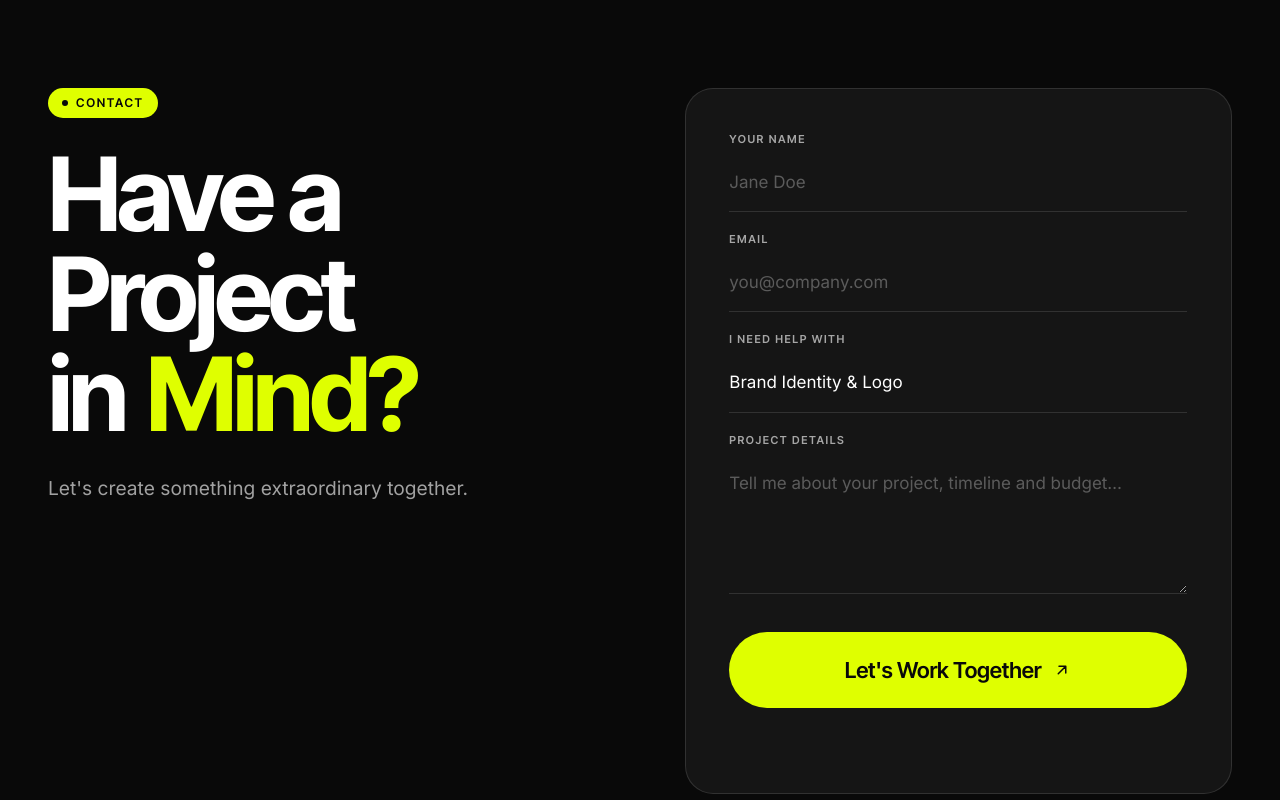
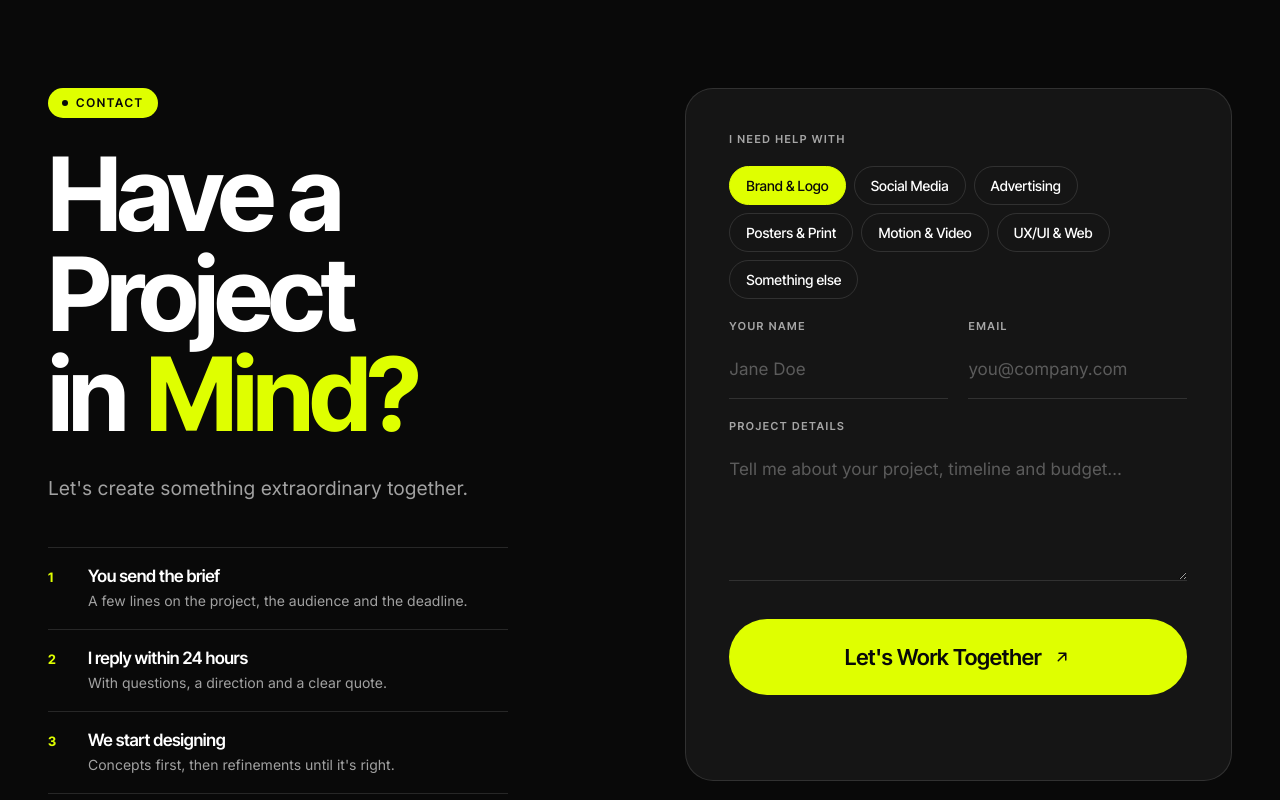
Before and after one commit to saadmnaouar9/portfolio-2, a plain HTML site: page index.html in a window 1280 px wide. Shown: the part 9660-10460 px from the top of the page. Drawn offline with Linux system fonts and the light colour scheme; animation ran at ten frames a second.

Commit message:
Redesign contact section: service chips, next-steps list, two-column fields
Co-Authored-By: Claude Sonnet 5.5 <noreply@anthropic.com>

```diff
--- a/index.html
+++ b/index.html
@@ -239,6 +239,12 @@
       <h2 class="h2 h2--xl reveal">Have a Project<br>in <em>Mind?</em></h2>
       <p class="lead reveal">Let's create something extraordinary together.</p>
 
+      <ol class="next reveal" aria-label="What happens next">
+        <li><b>You send the brief</b><span>A few lines on the project, the audience and the deadline.</span></li>
+        <li><b>I reply within 24 hours</b><span>With questions, a direction and a clear quote.</span></li>
+        <li><b>We start designing</b><span>Concepts first, then refinements until it's right.</span></li>
+      </ol>
+
       <div class="contact__links reveal">
         <a class="mail" data-link="email" href="#"><small>Email</small><span data-text="email">hello@yourdomain.com</span></a>
         <a class="btn btn--wa magnetic" data-link="whatsapp" href="#" target="_blank" rel="noopener"><svg viewBox="0 0 24 24" aria-hidden="true"><path d="M20 12a8 8 0 01-11.7 7L4 20l1.1-4.1A8 8 0 1120 12z"/><path d="M9 9c0 3 3 6 6 6l1-1.5-2-1-1 .8c-.8-.4-1.7-1.300-2-2l.8-1-1-2z"/></svg><span>WhatsApp</span></a>
@@ -251,12 +257,19 @@
     </div>
 
     <form class="form reveal" id="form" novalidate>
-      <div class="field"><label for="f-name">Your name</label><input id="f-name" name="name" type="text" autocomplete="name" required placeholder="Jane Doe"></div>
-      <div class="field"><label for="f-email">Email</label><input id="f-email" name="email" type="email" autocomplete="email" required placeholder="you@company.com"></div>
-      <div class="field"><label for="f-type">I need help with</label>
-        <select id="f-type" name="type">
-          <option>Brand Identity &amp; Logo</option><option>Social Media Design</option><option>Advertising &amp; Campaign</option><option>Posters, Flyers &amp; Print</option><option>Motion Graphics / Video</option><option>UX/UI &amp; Web</option><option>Something else</option>
-        </select>
+      <fieldset class="field chips">
+        <legend>I need help with</legend>
+        <label><input type="radio" name="type" value="Brand Identity &amp; Logo" checked><span>Brand &amp; Logo</span></label>
+        <label><input type="radio" name="type" value="Social Media Design"><span>Social Media</span></label>
+        <label><input type="radio" name="type" value="Advertising &amp; Campaign"><span>Advertising</span></label>
+        <label><input type="radio" name="type" value="Posters, Flyers &amp; Print"><span>Posters &amp; Print</span></label>
+        <label><input type="radio" name="type" value="Motion Graphics / Video"><span>Motion &amp; Video</span></label>
+        <label><input type="radio" name="type" value="UX/UI &amp; Web"><span>UX/UI &amp; Web</span></label>
+        <label><input type="radio" name="type" value="Something else"><span>Something else</span></label>
+      </fieldset>
+      <div class="row2">
+        <div class="field"><label for="f-name">Your name</label><input id="f-name" name="name" type="text" autocomplete="name" required placeholder="Jane Doe"></div>
+        <div class="field"><label for="f-email">Email</label><input id="f-email" name="email" type="email" autocomplete="email" required placeholder="you@company.com"></div>
       </div>
       <div class="field"><label for="f-msg">Project details</label><textarea id="f-msg" name="message" rows="4" required placeholder="Tell me about your project, timeline and budget…"></textarea></div>
       <input type="text" name="_gotcha" tabindex="-1" autocomplete="off" class="hp" aria-hidden="true">
--- a/script.js
+++ b/script.js
@@ -42,6 +42,8 @@
     if (isPlaceholder(C[k])) { (a.closest("li") || a).hidden = true; return; }   // never ship a dead / fake link
     if (linkMap[k]) a.href = linkMap[k];
   });
+  const cl = $(".contact__links");
+  if (cl && $$("[data-link]", cl).every(a => (a.closest("li") || a).hidden)) cl.hidden = true;
   $$("[data-text=email]").forEach(el => el.textContent = C.email || el.textContent);
   $("#year").textContent = new Date().getFullYear();
 
--- a/style.css
+++ b/style.css
@@ -646,3 +646,21 @@ a.pd__cat:hover{background:var(--black);color:var(--lime)}
 .svc h3{overflow-wrap:anywhere}
 @media (max-width:1100px){.services{grid-template-columns:repeat(2,minmax(0,1fr))}.svc{padding:24px}}
 @media (max-width:560px){.services{grid-template-columns:minmax(0,1fr)}.svc{min-height:0}}
+
+/* contact: what-happens-next list + service chips */
+.next{list-style:none;margin:44px 0 0;padding:0;display:flex;flex-direction:column;counter-reset:n;max-width:460px;border-top:1px solid var(--line-d)}
+.next li{counter-increment:n;display:grid;grid-template-columns:34px 1fr;column-gap:6px;padding:18px 0;border-bottom:1px solid var(--line-d)}
+.next li::before{content:counter(n);grid-row:span 2;font:700 13px var(--f-display);color:var(--lime);letter-spacing:.08em;padding-top:3px}
+.next b{font:600 17px var(--f-display);letter-spacing:-.02em}
+.next span{color:var(--muted-d);font-size:14px;line-height:1.5;margin-top:4px}
+.contact__links{margin-top:32px}
+.chips{border:0;margin:0;padding:0;min-width:0;display:flex;flex-wrap:wrap;gap:8px}
+.chips legend{font:600 11px var(--f-display);letter-spacing:.14em;text-transform:uppercase;color:var(--muted-d);margin-bottom:12px;padding:0;float:left;width:100%}
+.chips label{margin:0;letter-spacing:0;text-transform:none;font:500 14px var(--f-display);color:var(--white);cursor:pointer;position:relative}
+.chips input{position:absolute;opacity:0;width:1px;height:1px;padding:0;border:0}
+.chips span{display:inline-block;padding:10px 16px;border:1px solid var(--line-d);border-radius:999px;transition:background .25s,color .25s,border-color .25s}
+.chips label:hover span{border-color:var(--lime)}
+.chips input:checked+span{background:var(--lime);color:var(--black);border-color:var(--lime)}
+.chips input:focus-visible+span{outline:2px solid var(--lime);outline-offset:3px}
+.row2{display:grid;grid-template-columns:1fr 1fr;gap:20px}
+@media (max-width:560px){.row2{grid-template-columns:1fr;gap:20px}}
```
